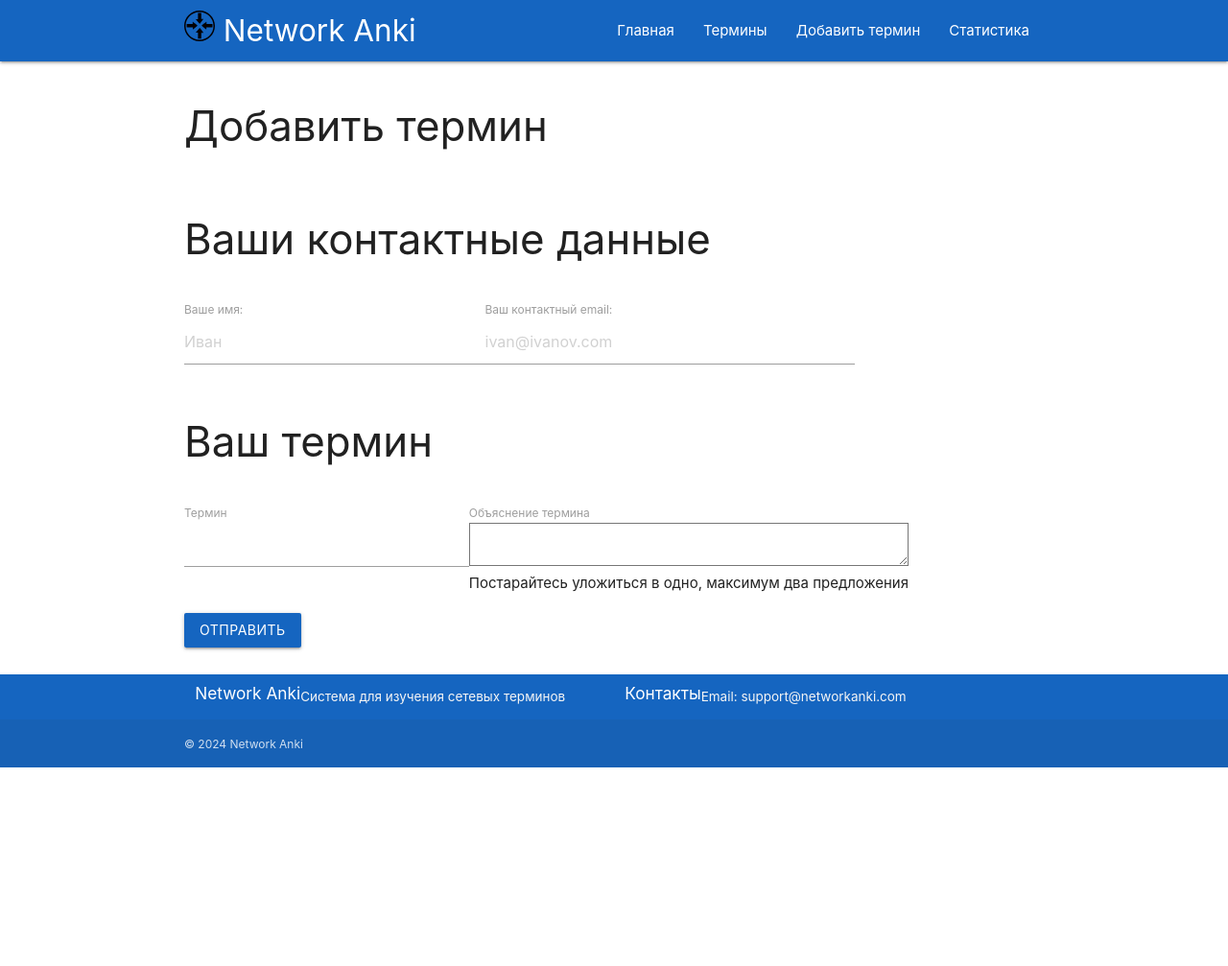
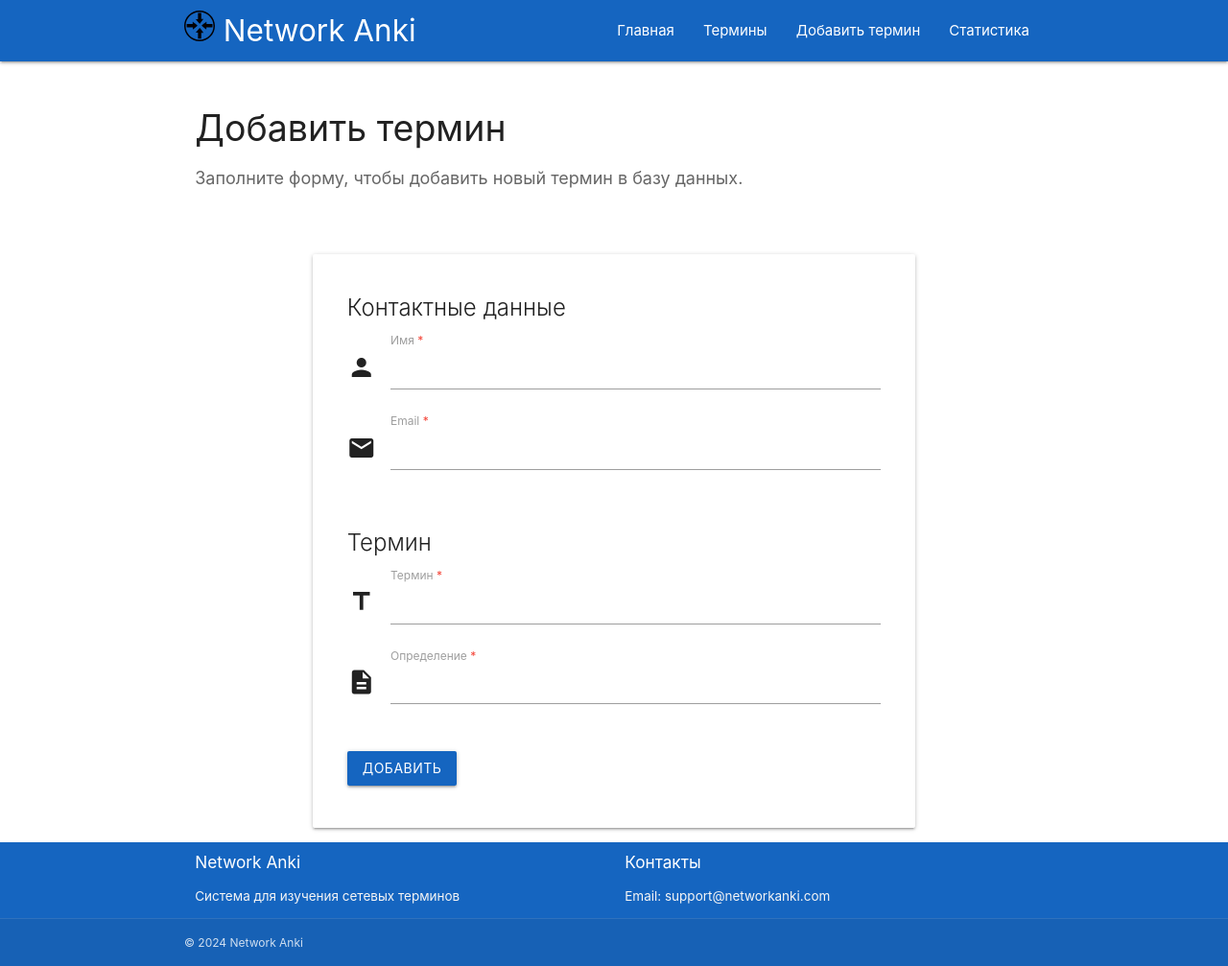
Before and after one commit to Panterrich/NetworkAnki, a Django app: page /add-term in a window 1280 px wide. Shown: the whole page at 96% size. Before the commit the page ends 800 px from the top, so only its background shows below. Run offline with Django 5.2, Linux system fonts and the light colour scheme.

Commit message:
feature: add css

```diff
--- a/network_anki/settings.py
+++ b/network_anki/settings.py
@@ -124,6 +124,7 @@ USE_TZ = True
 STATIC_URL = 'static/'
 STATICFILES_DIRS = (
     os.path.join(BASE_DIR, 'static/'),
+    os.path.join(BASE_DIR, 'css/'),
 )
 
 # Default primary key field type
--- /dev/null
+++ b/static/styles.css
@@ -0,0 +1,123 @@
+/* Base styles */
+.page-body {
+  display: flex;
+  min-height: 100vh;
+  flex-direction: column;
+}
+
+.page-main {
+  flex: 1 0 auto;
+}
+
+/* Header styles */
+.page-header-container {
+  margin-bottom: 0;
+}
+
+.page-header {
+  font-size: 2.5rem;
+  margin-bottom: 1rem;
+}
+
+.page-lead {
+  font-size: 1.2rem;
+  color: #666;
+}
+
+.section {
+  padding: 20px 0;
+}
+
+/* Footer styles */
+.page-footer {
+  padding-top: 0;
+}
+
+.page-footer .row {
+  margin-bottom: 1rem;
+}
+
+.page-footer .col {
+  display: flex;
+  flex-direction: column;
+}
+
+.page-footer .white-text {
+  margin-bottom: 0.25rem;
+}
+
+.page-footer .footer-text {
+  font-size: 0.9rem;
+  margin-bottom: 0;
+  line-height: 1.2;
+}
+
+.footer-copyright {
+  padding: 10px 0;
+  border-top: 1px solid rgba(255, 255, 255, 0.1);
+}
+
+.copyright-text {
+  font-size: 0.8rem;
+}
+
+/* Button styles */
+.btn, .btn-large {
+  background-color: #1565c0;
+}
+
+.btn:hover, .btn-large:hover {
+  background-color: #0d47a1;
+}
+
+/* Card grid styles */
+.row {
+  display: flex;
+  flex-wrap: wrap;
+}
+
+.row .col {
+  display: flex;
+}
+
+/* Card styles */
+.card {
+  display: flex;
+  flex-direction: column;
+  width: 100%;
+}
+
+.card-content {
+  flex-grow: 1;
+}
+
+.card-title {
+  font-size: 1.5rem;
+  margin-bottom: 1rem;
+}
+
+.card-text {
+  font-size: 1rem;
+  line-height: 1.5;
+}
+
+.card-action {
+  margin-top: auto;
+}
+
+.card-action .btn {
+  margin: 0 auto;
+  display: block;
+}
+
+.input-field {
+    width: 100%;
+}
+
+.materialize-textarea {
+    min-height: 150px;
+    margin-top: 10px;
+    border: 1px solid #9e9e9e;
+    border-radius: 4px;
+    padding: 10px;
+}
--- a/templates/base_page.html
+++ b/templates/base_page.html
@@ -24,63 +24,10 @@
       href="https://cdnjs.cloudflare.com/ajax/libs/materialize/1.0.0/css/materialize.min.css"
       rel="stylesheet"
     />
-    <style>
-      body {
-        display: flex;
-        min-height: 100vh;
-        flex-direction: column;
-      }
-      main {
-        flex: 1 0 auto;
-      }
-      .page-footer {
-        padding-top: 0;
-      }
-      .page-footer .row {
-        margin-bottom: 0;
-      }
-      .page-footer p {
-        font-size: 0.9rem;
-      }
-      .footer-copyright {
-        padding: 5px 0;
-      }
-      .footer-copyright span {
-        font-size: 0.8rem;
-      }
-      .btn, .btn-large {
-        background-color: #1565c0;
-      }
-      .btn:hover, .btn-large:hover {
-        background-color: #0d47a1;
-      }
-      .row {
-        display: flex;
-        flex-wrap: wrap;
-      }
-      .col {
-        display: flex;
-      }
-      .card {
-        display: flex;
-        flex-direction: column;
-        width: 100%;
-      }
-      .card-content {
-        flex-grow: 1;
-      }
-      .card-action {
-        margin-top: auto;
-        padding: 16px;
-        text-align: center;
-      }
-      .card-action .btn {
-        margin: 0 auto;
-        display: block;
-      }
-    </style>
+    <link href="{% static 'styles.css' %}" rel="stylesheet">
+    <link href="{% static 'css/terms.css' %}" rel="stylesheet">
   </head>
-  <body>
+  <body class="page-body">
     <nav class="nav-wrapper blue darken-3">
       <div class="container">
         <a href="{% url 'index' %}" class="brand-logo">
@@ -96,11 +43,17 @@
       </div>
     </nav>
 
-    <main>
+    <main class="page-main">
       <div class="container">
         <div class="section">
-          <h3 class="header">{% block page-title %}{% endblock page-title %}</h3>
-          <p class="flow-text">{% block page-lead %}{% endblock page-lead %}</p>
+          <div class="row">
+            <div class="col s12">
+              <div class="page-header-container">
+                <h3 class="page-header">{% block page-title %}{% endblock page-title %}</h3>
+                <p class="page-lead">{% block page-lead %}{% endblock page-lead %}</p>
+              </div>
+            </div>
+          </div>
         </div>
         {% block content %}{% endblock content %}
       </div>
@@ -111,17 +64,17 @@
         <div class="row">
           <div class="col l6 s12">
             <h6 class="white-text">Network Anki</h6>
-            <p class="grey-text text-lighten-4">Система для изучения сетевых терминов</p>
+            <p class="grey-text text-lighten-4 footer-text">Система для изучения сетевых терминов</p>
           </div>
           <div class="col l6 s12">
             <h6 class="white-text">Контакты</h6>
-            <p class="grey-text text-lighten-4">Email: support@networkanki.com</p>
+            <p class="grey-text text-lighten-4 footer-text">Email: support@networkanki.com</p>
           </div>
         </div>
       </div>
       <div class="footer-copyright">
         <div class="container">
-          <span>© 2024 Network Anki</span>
+          <span class="copyright-text">© 2024 Network Anki</span>
         </div>
       </div>
     </footer>
--- a/templates/terms_add.html
+++ b/templates/terms_add.html
@@ -1,70 +1,63 @@
 {% extends "base_page.html" %}
-{% block page-title %} Добавить термин {% endblock page-title %}
+
+{% block page-title %}
+Добавить термин
+{% endblock page-title %}
+
+{% block page-lead %}
+Заполните форму, чтобы добавить новый термин в базу данных.
+{% endblock page-lead %}
+
 {% block content %}
-<div class="container-sm px-5 py-5" id="term-form">
-  <form method="post">
-    <div class="row px-5 py-2">
-      <h3>Ваши контактные данные</h3>
+<div class="container">
+    <div class="card">
+        <div class="card-content">
+            <form method="post" action="{% url 'send-term' %}">
+                <div class="row">
+                    <div class="col s12">
+                        <h5 class="card-title">Контактные данные</h5>
                     </div>
-    <div class="row px-5 py-2">
-      <div class="col-md-6">
-        <label for="name">Ваше имя:</label>
-        <input
-          type="text"
-          class="form-control input-lg"
-          name="name"
-          id="name"
-          placeholder="Иван"
-          value
-          required
-        />
-      </div>
-      <div class="col-md-6">
-        <label for="email">Ваш контактный email:</label>
-        <input
-          type="text"
-          class="form-control input-lg"
-          name="email"
-          id="email"
-          placeholder="ivan@ivanov.com"
-          value
-          required
-        />
+                    <div class="col s12">
+                        <div class="input-field">
+                            <i class="material-icons prefix">person</i>
+                            <input id="name" name="name" type="text" class="validate" required>
+                            <label for="name" class="active">Имя <span class="red-text">*</span></label>
                         </div>
                     </div>
-    <div class="row px-5 py-2">
-      <h3>Ваш термин</h3>
-    </div>
-    <div class="row px-5 py-2">
-      <div class="col-md-4">
-        <label for="new_term">Термин</label>
-        <input
-          type="text"
-          class="form-control input-lg"
-          name="new_term"
-          id="new_term"
-        />
-      </div>
-      <div class="col-md-8">
-        <label for="new_definition">Объяснение термина</label>
-        <textarea
-          type="text"
-          class="form-control input-lg"
-          name="new_definition"
-          id="new_definition"
-          aria-describedby="definition_note"
-          rows="3"
-        ></textarea>
-        <div id="definition_note" class="form-text">
-          Постарайтесь уложиться в одно, максимум два предложения
+                    <div class="col s12">
+                        <div class="input-field">
+                            <i class="material-icons prefix">email</i>
+                            <input id="email" name="email" type="email" class="validate" required>
+                            <label for="email" class="active">Email <span class="red-text">*</span></label>
                         </div>
                     </div>
                 </div>
-    <div class="row px-5 py-2">
-      <button type="submit" class="btn btn-primary" formaction="/send-term">
-        Отправить
-      </button>
+                <div class="row">
+                    <div class="col s12">
+                        <h5 class="card-title">Термин</h5>
+                    </div>
+                    <div class="col s12">
+                        <div class="input-field">
+                            <i class="material-icons prefix">title</i>
+                            <input id="new_term" name="new_term" type="text" class="validate" required>
+                            <label for="new_term" class="active">Термин <span class="red-text">*</span></label>
+                        </div>
+                    </div>
+                    <div class="col s12">
+                        <div class="input-field">
+                            <i class="material-icons prefix">description</i>
+                            <textarea id="new_definition" name="new_definition" class="materialize-textarea" required></textarea>
+                            <label for="new_definition" class="active">Определение <span class="red-text">*</span></label>
+                        </div>
+                    </div>
+                </div>
+                <div class="row">
+                    <div class="col s12">
+                        <button type="submit" class="btn">Добавить</button>
+                    </div>
                 </div>
             </form>
         </div>
+    </div>
+</div>
 {% endblock content %}
```
Also changed, not shown: templates/index.html (+8 -4 lines), templates/stats.html (+27 -33 lines), templates/terms_list.html (+20 -10 lines), templates/terms_request.html (+21 -16 lines). Lines whose indentation alone changed are shown as unchanged.
